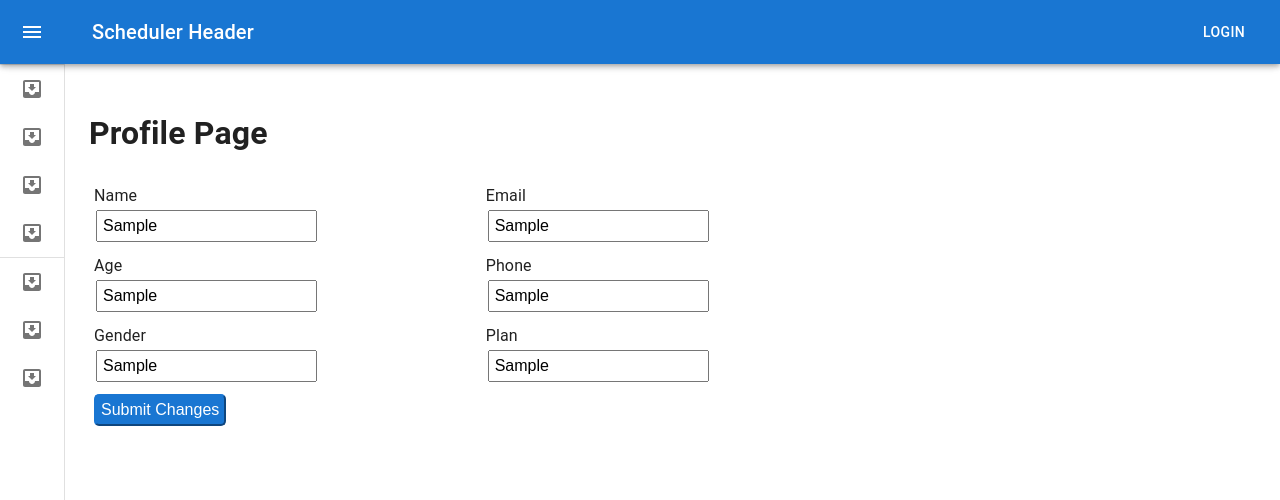
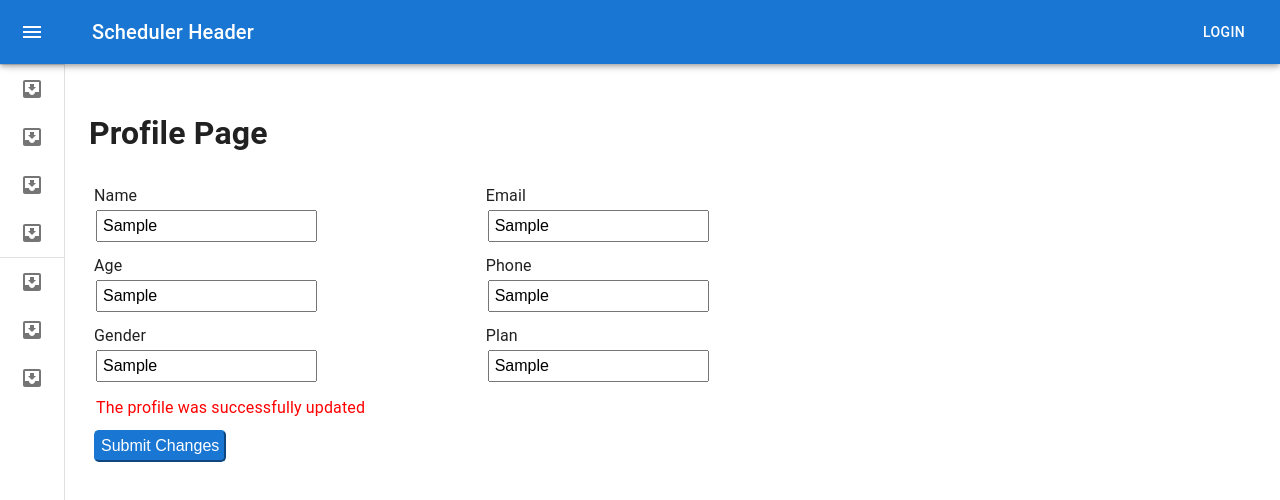
Before and after one commit to ana-pagnoncelli/Scheduler, a React (Create React App) app: page /profile in a window 1280 px wide. Both pictures are taken after typing "Sample", "name@example.com", "Sample", "Sample", "Sample", "Sample" into the empty fields and a click on the button "Submit Changes". Shown: the top 500 px of the page. Built offline with nearby package versions, Linux system fonts and the light colour scheme.

Commit message:
create flexible messages to have green ones too

```diff
--- a/src/components/MessageDisplay.tsx
+++ b/src/components/MessageDisplay.tsx
@@ -1,21 +1,55 @@
 import React from "react";
 import { styled } from "@mui/material/styles";
 
-type MessageDisplayProps = {
-  message: string;
+export const SUCCESS_MESSAGE = "success";
+export const FAIL_MESSAGE = "fail";
+
+export type MessageDisplayType = {
+  text: string;
+  type: string;
 };
 
-export const MessageStyle = styled("div")(() => ({
+export const MessageStyleFail = styled("div")(() => ({
   color: "red",
   fontSize: "medium",
   padding: "5px",
   margin: "2px"
 }));
 
-export function MessageDisplay({ message }: MessageDisplayProps) {
-  return (
-    <MessageStyle>
-      <span>{message}</span>
-    </MessageStyle>
-  );
+export const MessageStyleSuccess = styled("div")(() => ({
+  color: "red",
+  fontSize: "medium",
+  padding: "5px",
+  margin: "2px"
+}));
+
+export function MessageDisplay({
+  text,
+  type
+}: MessageDisplayType): JSX.Element {
+  const successMessage = (): JSX.Element => {
+    return (
+      <MessageStyleFail>
+        <span>{text}</span>
+      </MessageStyleFail>
+    );
+  };
+
+  const failMessage = (): JSX.Element => {
+    return (
+      <MessageStyleSuccess>
+        <span>{text}</span>
+      </MessageStyleSuccess>
+    );
+  };
+
+  const renderMessage = (): JSX.Element => {
+    if (type === SUCCESS_MESSAGE) {
+      return successMessage();
+    }
+
+    return failMessage();
+  };
+
+  return <div>{renderMessage()}</div>;
 }
--- a/src/components/index.tsx
+++ b/src/components/index.tsx
@@ -1,2 +1,8 @@
 export { InputField } from "./InputField";
 export { SubmitButton } from "./SubmitButton";
+export {
+  MessageDisplay,
+  SUCCESS_MESSAGE,
+  FAIL_MESSAGE
+} from "./MessageDisplay";
+export type { MessageDisplayType } from "./MessageDisplay";
--- a/src/messages.tsx
+++ b/src/messages.tsx
@@ -7,3 +7,5 @@ export const missingFields = "Please enter all the fields";
 export const singUpErrorCreatingUser = "It was not possible to create the user";
 
 export const loginError = "Your email and/or password are wrong";
+
+export const profileUpdated = "The profile was successfully updated";
--- a/src/pages/login/Login.tsx
+++ b/src/pages/login/Login.tsx
@@ -3,8 +3,14 @@ import { useNavigate } from "react-router-dom";
 import { HasAccountButton } from "./styles";
 import { loginError, missingFields } from "../../messages";
 import { loginRequest } from "./requests";
-import { InputField, SubmitButton } from "../../components";
-import { MessageDisplay } from "../../components/MessageDisplay";
+import {
+  InputField,
+  SubmitButton,
+  MessageDisplay,
+  SUCCESS_MESSAGE,
+  MessageDisplayType,
+  FAIL_MESSAGE
+} from "../../components";
 
 type LoginProps = {
   setUserHasAccountToFalse: () => void;
@@ -16,7 +22,10 @@ export function Login({ setUserHasAccountToFalse }: LoginProps) {
   const [email, setEmail] = useState("");
   const [password, setPassword] = useState("");
 
-  const [message, setMessage] = useState("");
+  const [message, setMessage] = useState<MessageDisplayType>({
+    text: "",
+    type: SUCCESS_MESSAGE
+  });
 
   const handleEmail = (e: React.ChangeEvent<HTMLInputElement>) => {
     setEmail(e.target.value);
@@ -35,14 +44,14 @@ export function Login({ setUserHasAccountToFalse }: LoginProps) {
     if (success) {
       redirectToHome();
     } else {
-      setMessage(loginError);
+      setMessage({ text: loginError, type: FAIL_MESSAGE });
     }
   };
 
   const handleSubmit = (e: React.MouseEvent<HTMLElement>) => {
     e.preventDefault();
     if (email === "" || password === "") {
-      setMessage(missingFields);
+      setMessage({ text: missingFields, type: FAIL_MESSAGE });
     } else {
       userLogin();
     }
@@ -67,7 +76,7 @@ export function Login({ setUserHasAccountToFalse }: LoginProps) {
           onChange={handlePassword}
         />
 
-        <MessageDisplay message={message} />
+        <MessageDisplay text={message.text} type={message.type} />
 
         <SubmitButton onClick={handleSubmit} className='btn' type='submit'>
           Submit
--- a/src/pages/login/SignUp.tsx
+++ b/src/pages/login/SignUp.tsx
@@ -3,8 +3,14 @@ import { HasAccountButton } from "./styles";
 import { missingFields } from "../../messages";
 import { createUserRequest } from "./requests";
 import { User } from "./types";
-import { InputField, SubmitButton } from "../../components";
-import { MessageDisplay } from "../../components/MessageDisplay";
+import {
+  InputField,
+  SubmitButton,
+  MessageDisplay,
+  MessageDisplayType,
+  SUCCESS_MESSAGE,
+  FAIL_MESSAGE
+} from "../../components";
 
 type SignUpProps = {
   setUserHasAccountToTrue: () => void;
@@ -15,7 +21,10 @@ export function SignUp({ setUserHasAccountToTrue }: SignUpProps) {
   const [email, setEmail] = useState("");
   const [password, setPassword] = useState("");
 
-  const [message, setMessage] = useState("");
+  const [message, setMessage] = useState<MessageDisplayType>({
+    text: "",
+    type: SUCCESS_MESSAGE
+  });
 
   const handleName = (e: React.ChangeEvent<HTMLInputElement>) => {
     setName(e.target.value);
@@ -31,8 +40,9 @@ export function SignUp({ setUserHasAccountToTrue }: SignUpProps) {
 
   const handleSubmit = (e: React.MouseEvent<HTMLElement>) => {
     e.preventDefault();
+    console.log(message);
     if (name === "" || email === "" || password === "") {
-      setMessage(missingFields);
+      setMessage({ text: missingFields, type: FAIL_MESSAGE });
     } else {
       const user: User = {
         name,
@@ -64,7 +74,7 @@ export function SignUp({ setUserHasAccountToTrue }: SignUpProps) {
           onChange={handlePassword}
         />
 
-        <MessageDisplay message={message} />
+        <MessageDisplay text={message?.text} type={message?.type} />
 
         <SubmitButton onClick={handleSubmit} className='btn' type='submit'>
           Submit
--- a/src/pages/login/requests.tsx
+++ b/src/pages/login/requests.tsx
@@ -1,19 +1,27 @@
 import axios from "axios";
 import { singUpSuccess, singUpErrorCreatingUser } from "../../messages";
 import { User } from "./types";
+import {
+  FAIL_MESSAGE,
+  MessageDisplayType,
+  SUCCESS_MESSAGE
+} from "../../components";
 
 export const createUserRequest = (user: User) => {
-  let message = "";
+  let message: MessageDisplayType = {
+    text: "",
+    type: SUCCESS_MESSAGE
+  };
 
   axios
     .post("/users", user)
     .then((response) => {
       const successMessage = singUpSuccess(user.name);
-      message = successMessage;
+      message = { text: successMessage, type: SUCCESS_MESSAGE };
       console.log(response.data);
     })
     .catch((err) => {
-      message = singUpErrorCreatingUser;
+      message = { text: singUpErrorCreatingUser, type: FAIL_MESSAGE };
       console.log(err);
     });
 
--- a/src/pages/profile/Profile.tsx
+++ b/src/pages/profile/Profile.tsx
@@ -1,7 +1,14 @@
 import React, { useState } from "react";
 import { Grid } from "@mui/material";
-import { InputField, SubmitButton } from "../../components";
-// import { missingFields } from "../../messages";
+import {
+  InputField,
+  SubmitButton,
+  MessageDisplay,
+  MessageDisplayType,
+  SUCCESS_MESSAGE,
+  FAIL_MESSAGE
+} from "../../components";
+import { missingFields, profileUpdated } from "../../messages";
 
 export function Profile() {
   const [email, setEmail] = useState("");
@@ -9,7 +16,11 @@ export function Profile() {
   const [phone, setPhone] = useState("");
   const [age, setAge] = useState("");
   const [gender, setGender] = useState("");
-  // const [message, setMessage] = useState("");
+
+  const [message, setMessage] = useState<MessageDisplayType>({
+    text: "",
+    type: SUCCESS_MESSAGE
+  });
 
   const handleEmail = (e: React.ChangeEvent<HTMLInputElement>) => {
     setEmail(e.target.value);
@@ -34,9 +45,10 @@ export function Profile() {
   const handleSubmit = (e: React.MouseEvent<HTMLElement>) => {
     e.preventDefault();
     if (email === "" || name === "") {
-      // setMessage(missingFields);
+      setMessage({ text: missingFields, type: FAIL_MESSAGE });
     } else {
       // updateProfile();
+      setMessage({ text: profileUpdated, type: FAIL_MESSAGE });
     }
   };
 
@@ -89,6 +101,7 @@ export function Profile() {
           />
         </Grid>
       </Grid>
+      <MessageDisplay text={message.text} type={message.type} />
       <SubmitButton onClick={handleSubmit} className='btn' type='submit'>
         Submit Changes
       </SubmitButton>
```
